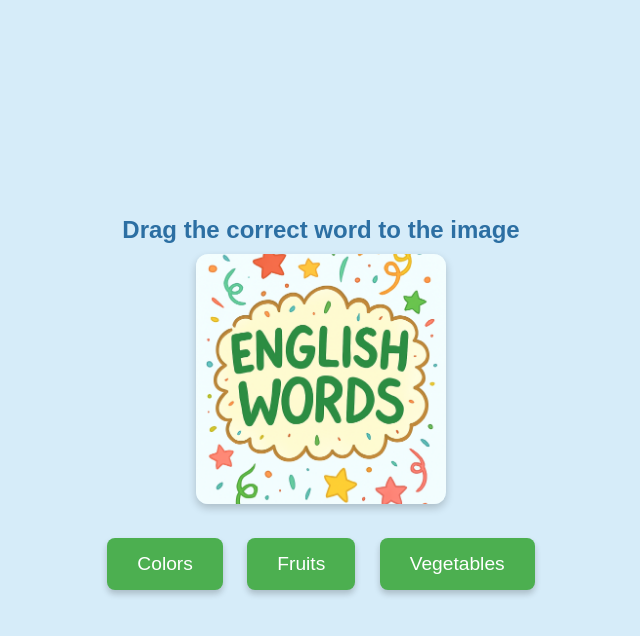
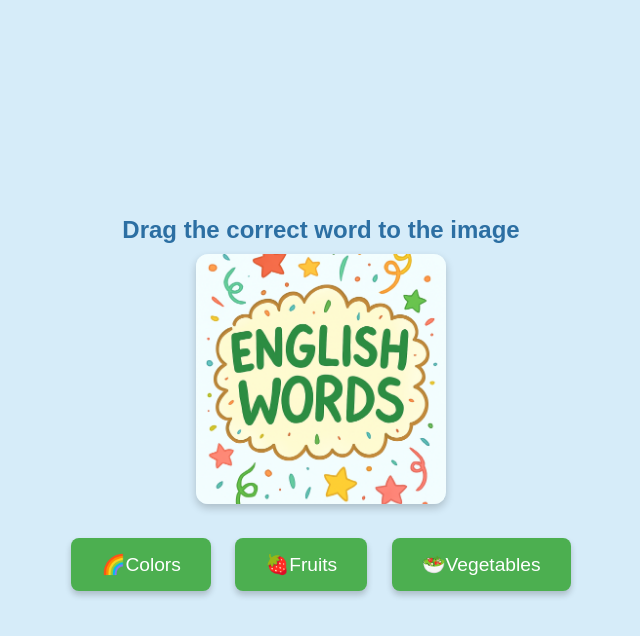
Before and after one commit to shooterreyes/in-words, a plain HTML site: page index.html in a window 1280 px wide. Both pictures are taken after a click on the button "Start". Shown: the whole page, without its empty margins (319-959 px from the left). Drawn offline with Linux system fonts and the light colour scheme.

Commit message:
Update index.html

```diff
--- a/index.html
+++ b/index.html
@@ -15,9 +15,9 @@
     <div id="button-container">
       <button id="start-button" class="fade">Start</button>
       <div id="category-buttons" class="hidden fade">
-        <button data-category="colors">Colors</button>
-        <button data-category="fruits">Fruits</button>
-        <button data-category="vegetables">Vegetables</button>
+        <button data-category="colors">🌈Colors</button>
+        <button data-category="fruits">🍓Fruits</button>
+        <button data-category="vegetables">🥗Vegetables</button>
       </div>
       <div id="word-buttons" class="hidden fade"></div>
       <div id="score-display" class="hidden fade"></div>
```
